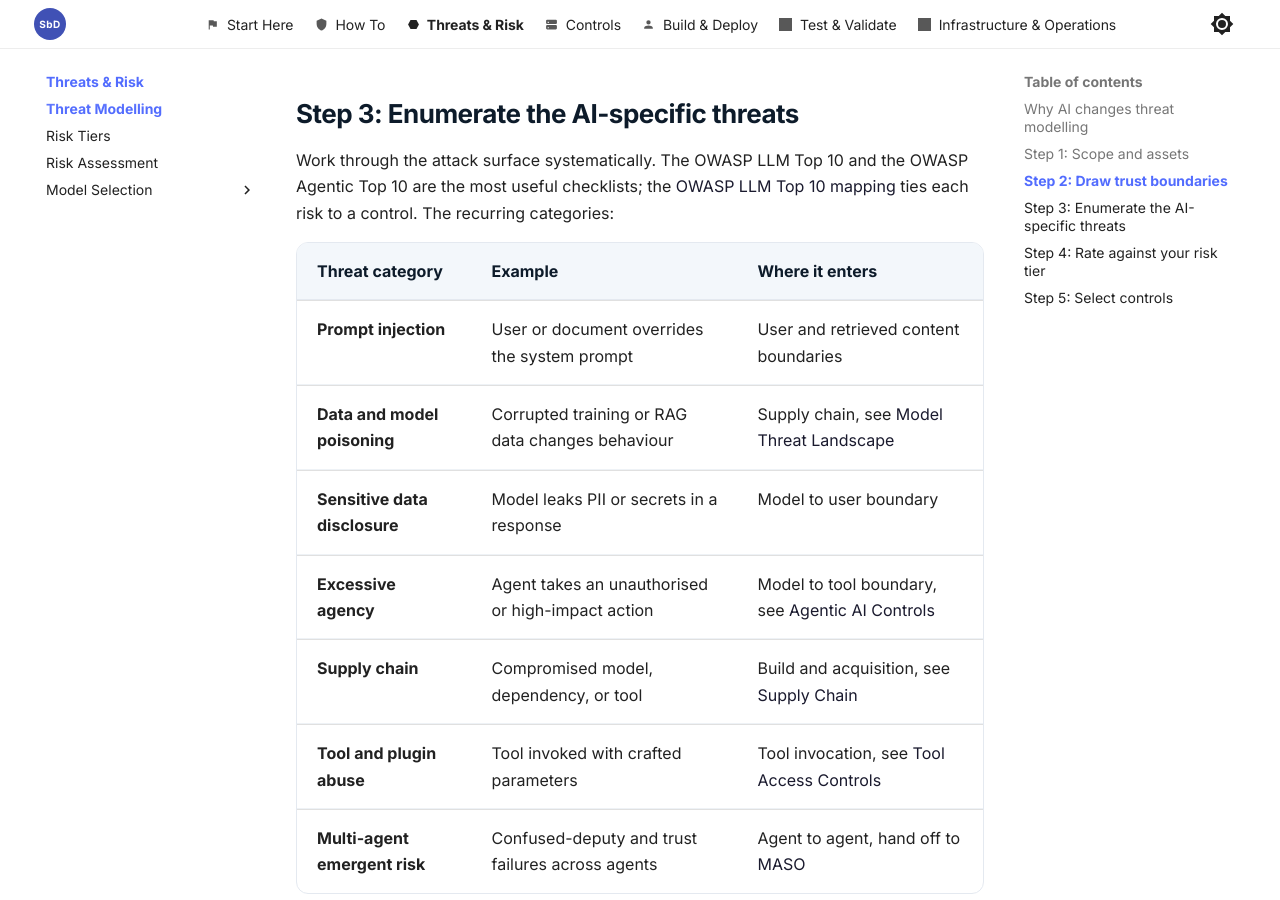
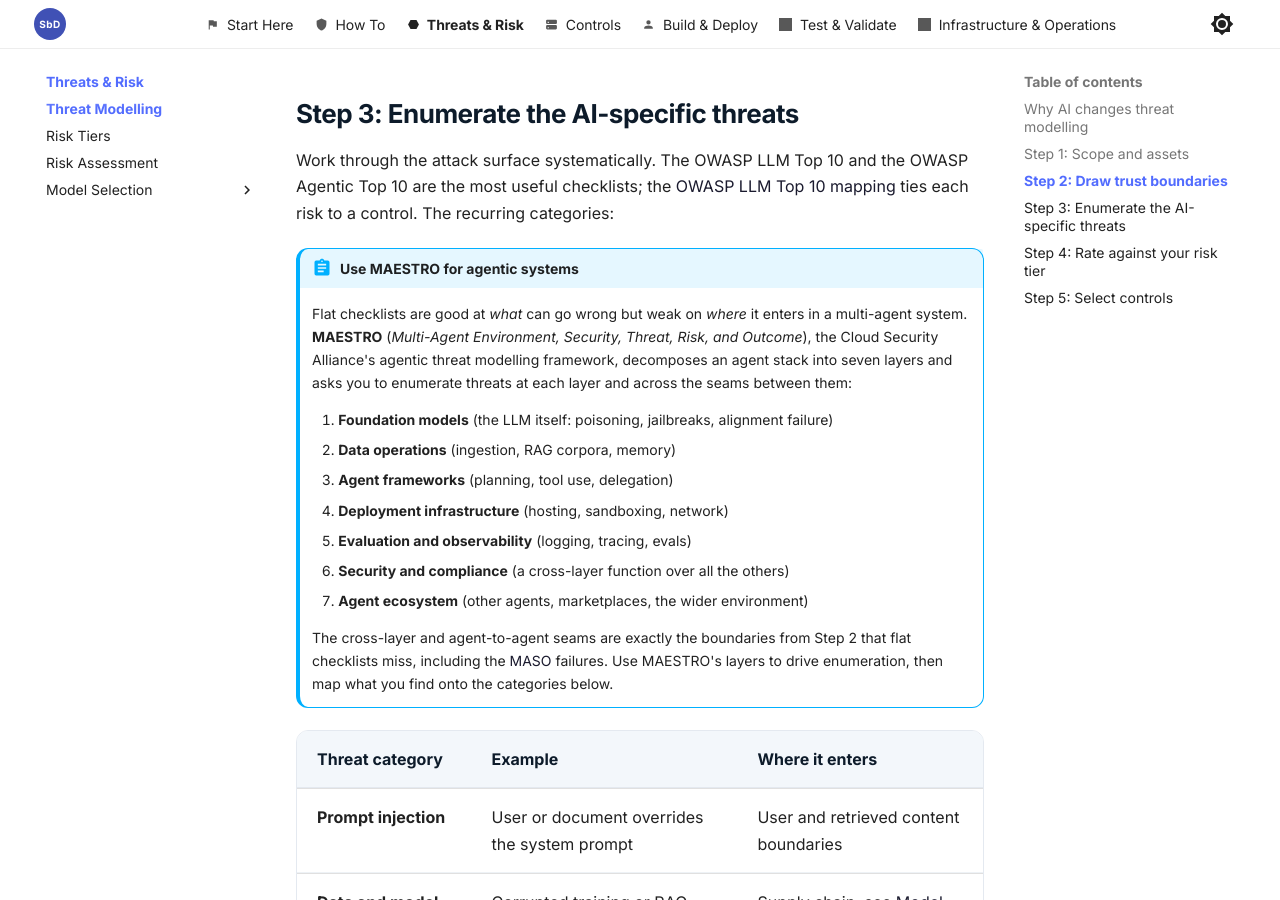
Before and after one commit to JonathanCGill/aisecuredbydesign.io, an MkDocs documentation site: the page built from docs/threat-modelling.md, in a window 1280 px wide and 900 px high, scrolled down 2029 px. Built offline with MkDocs 1.6.1 and Material for MkDocs 9.7.7, drawn with Linux system fonts in a browser that asks for light colours; some of the changed text lies outside the part shown.

Commit message:
Add MAESTRO as the layered enumeration framework in threat modelling
Reference CSA's MAESTRO agentic threat modelling framework at Step 3,
where it complements the flat OWASP checklists by driving enumeration
across its seven layers and the cross-layer seams that flat lists miss.
Add MAESTRO to the references.

Co-Authored-By: Claude Opus 4.8 <noreply@anthropic.com>
Claude-Session: https://claude.ai/code/session_01WXC9PzbGx6fuY3wNqJ51ko

```diff
--- a/docs/threat-modelling.md
+++ b/docs/threat-modelling.md
@@ -47,6 +47,19 @@ Each crossing is where a control will eventually go. The [infrastructure control
 
 Work through the attack surface systematically. The OWASP LLM Top 10 and the OWASP Agentic Top 10 are the most useful checklists; the [OWASP LLM Top 10 mapping](infrastructure/mappings/owasp-llm-top10.md) ties each risk to a control. The recurring categories:
 
+!!! abstract "Use MAESTRO for agentic systems"
+    Flat checklists are good at *what* can go wrong but weak on *where* it enters in a multi-agent system. **MAESTRO** (*Multi-Agent Environment, Security, Threat, Risk, and Outcome*), the Cloud Security Alliance's agentic threat modelling framework, decomposes an agent stack into seven layers and asks you to enumerate threats at each layer and across the seams between them:
+
+    1. **Foundation models** (the LLM itself: poisoning, jailbreaks, alignment failure)
+    2. **Data operations** (ingestion, RAG corpora, memory)
+    3. **Agent frameworks** (planning, tool use, delegation)
+    4. **Deployment infrastructure** (hosting, sandboxing, network)
+    5. **Evaluation and observability** (logging, tracing, evals)
+    6. **Security and compliance** (a cross-layer function over all the others)
+    7. **Agent ecosystem** (other agents, marketplaces, the wider environment)
+
+    The cross-layer and agent-to-agent seams are exactly the boundaries from Step 2 that flat checklists miss, including the [MASO](https://airuntimesecurity.io/maso/) failures. Use MAESTRO's layers to drive enumeration, then map what you find onto the categories below.
+
 | Threat category | Example | Where it enters |
 |-----------------|---------|-----------------|
 | **Prompt injection** | User or document overrides the system prompt | User and retrieved content boundaries |
@@ -78,5 +91,6 @@ The output of a threat model is this control set, sized to the tier. Take it int
 !!! info "References"
     - [OWASP Top 10 for Large Language Model Applications](https://owasp.org/www-project-top-10-for-large-language-model-applications/)
     - [OWASP Agentic Security Initiative](https://genai.owasp.org/initiatives/#agenticsecurity)
+    - [CSA, Agentic AI Threat Modeling Framework: MAESTRO](https://cloudsecurityalliance.org/blog/2025/02/06/agentic-ai-threat-modeling-framework-maestro)
     - [MITRE ATLAS, Adversarial Threat Landscape for AI Systems](https://atlas.mitre.org/)
     - [AI Runtime Security, MASO multi-agent framework](https://airuntimesecurity.io/maso/)
```
